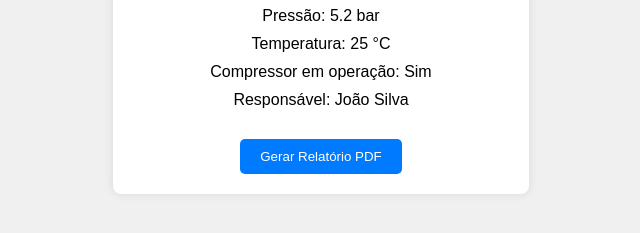
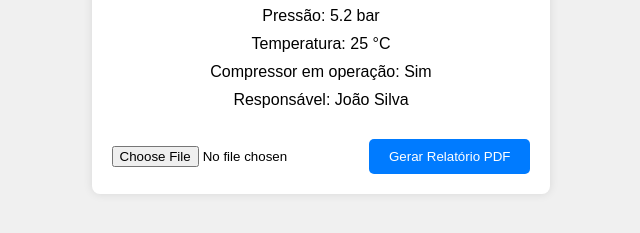
Before and after one commit to Damaris34/Compressores, a plain HTML site: page index.html in a window 1280 px wide. Shown: the part 363-596 px from the top of the page, without its empty margins (319-959 px from the left). Drawn offline with nearby package versions, Linux system fonts and the light colour scheme.

Commit message:
Update index.html

```diff
--- a/index.html
+++ b/index.html
@@ -16,6 +16,7 @@
             <p>Compressor em operação: <span id="compressor-status">Não</span></p>
             <p>Responsável: <span id="responsavel">Não definido</span></p>
         </div>
+        <input type="file" id="foto-input" accept="image/*">
         <button onclick="gerarRelatorio()">Gerar Relatório PDF</button>
     </div>
     <script src="https://cdnjs.cloudflare.com/ajax/libs/jspdf/2.4.0/jspdf.umd.min.js"></script>
```
